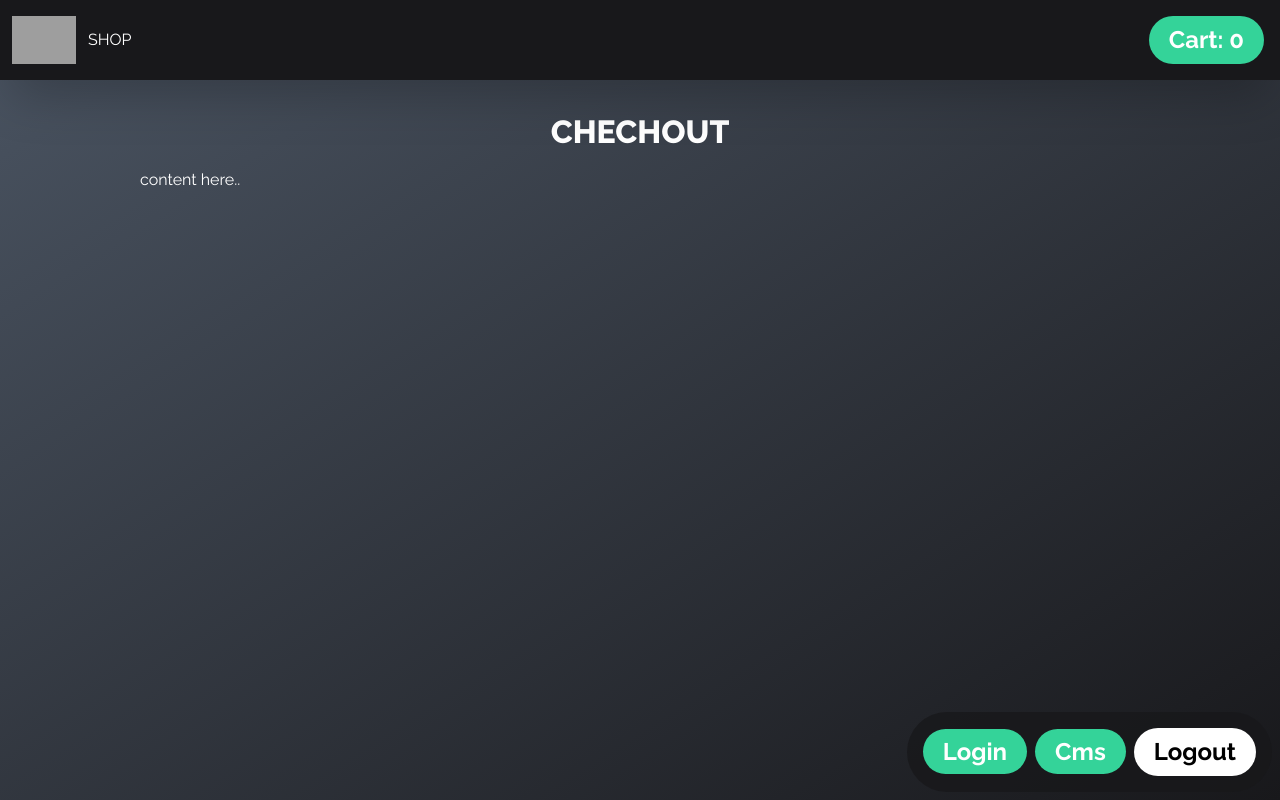
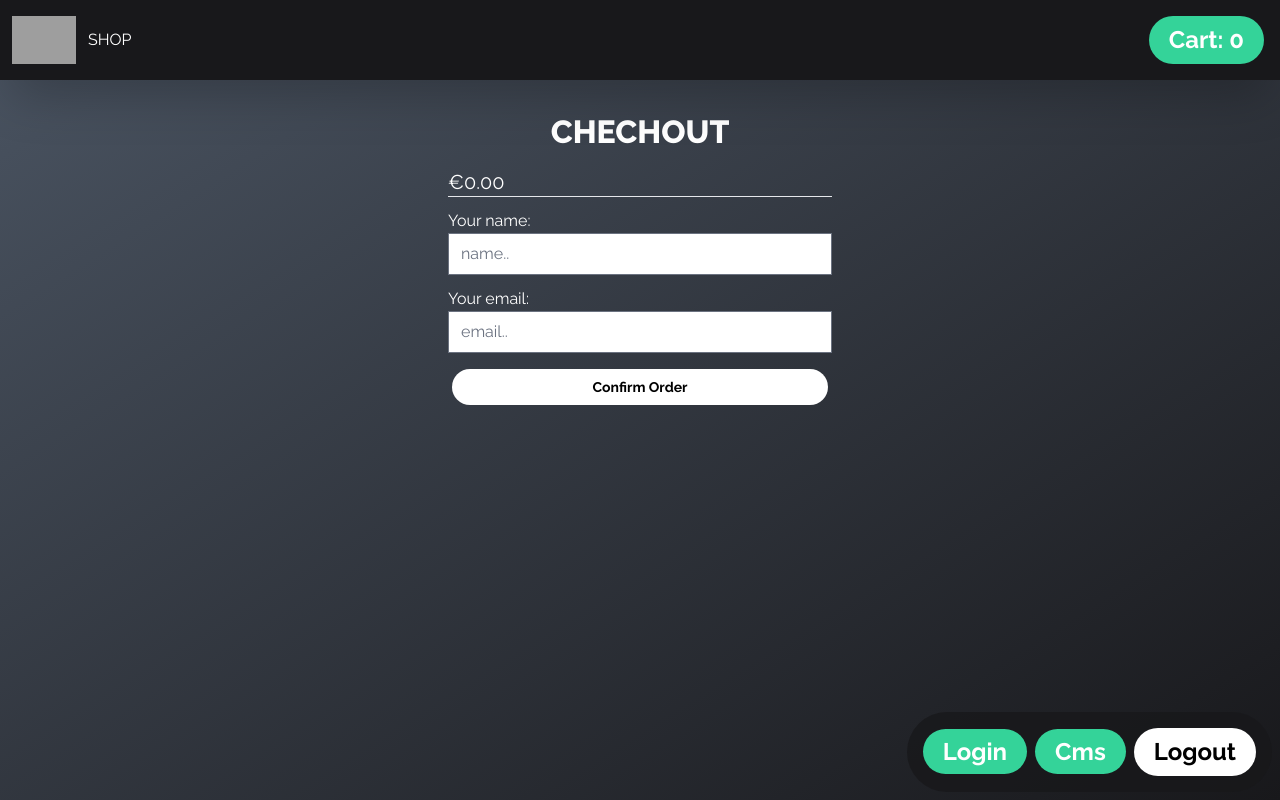
Before and after one commit to marchintosh94/react-my-shop, a React (Vite) app: page /checkout in a window 1280 px wide. Built offline with nearby package versions, Linux system fonts and the light colour scheme; grey boxes are pictures that could not be loaded; what pocketbase would draw is missing.

Commit message:
implemented cart page and init. checkout page. Created cart selectors

```diff
--- a/src/pages/cart/CartPage.tsx
+++ b/src/pages/cart/CartPage.tsx
@@ -1,8 +1,52 @@
+import { selectCartIsEmpty, selectCartList, selectCartTotalCost, useCart } from "@/services/cart"
+import { NavLink } from "react-router-dom";
+
 export const CartPage = () => {
+  const cartItems = useCart(selectCartList)
+  const cartTotalPrice = useCart(selectCartTotalCost)
+  const isEmpty = useCart(selectCartIsEmpty)
+  const {increaseQty, decreaseQty} = useCart(state => state);
   return (
     <div>
       <h1 className="title">CART</h1>
-      content here..
+      <ul>
+        {
+          cartItems.map(p =>  (
+            <li
+              key={p.product.id}
+              className="flex flex-col sm:flex-row justify-between items-center gap-3  border-b border-blue-400 py-3"
+            >
+              <div className="flex items-center gap-3">
+                <img src={p.product.tmb} alt={p.product.name} className="w-24 rounded-xl"/>
+                <div className="font-bold">{p.product.name}</div>
+              </div>
+
+              <div className="flex flex-col sm:flex-row gap-4 items-center">
+                <div className="flex items-center gap-3">
+                  <button className="btn primary" onClick={() => decreaseQty(p.product.id)}>-</button>
+                  <div>qty: {p.qty}</div>
+                  <button className="btn primary" onClick={() => increaseQty(p.product.id)}>+</button>
+                </div>
+
+                <div className="w-16 text-center">
+                  € {p.product.cost * p.qty}
+                </div>
+              </div>
+            </li>
+          ))
+        }
+      </ul>
+
+      <div className="text-4xl text-right">
+        Total: € {cartTotalPrice}
+      </div>
+
+      {
+        !isEmpty &&
+          <div className="flex justify-center">
+            <NavLink to="/checkout" className="btn primary lg">Confirm order</NavLink>
+          </div>
+      }
     </div>
   )
 }
--- a/src/pages/checkout/CheckoutPage.tsx
+++ b/src/pages/checkout/CheckoutPage.tsx
@@ -1,8 +1,36 @@
+import { selectCartTotalCost, useCart } from "@/services/cart"
+import { ChangeEvent, useState } from "react"
+
 export const CheckoutPage = () => {
+  const totalCartCost = useCart(selectCartTotalCost)
+  const [user, setUser] = useState({name: '', email:''})
+
+  const changeHandler = (ev: ChangeEvent<HTMLInputElement>) => {
+    const name = ev.currentTarget.name
+    const value = ev.currentTarget.value
+    setUser(state => ({...state, [name]: value}))
+  }
+
   return (
-    <div>
+    <div className="max-w-sm mx-auto">
       <h1 className="title">CHECHOUT</h1>
-      content here..
+      <section className="text-xl border-b my-3">
+        €{totalCartCost.toFixed(2)}
+      </section>
+      <form className="flex flex-col gap-3">
+        <div className="flex flex-col">
+          <label htmlFor="name">Your name:</label>
+          <input placeholder="name.." type="text" name="name" onChange={changeHandler} value={user.name}/>
+        </div>
+        <div className="flex flex-col">
+          <label htmlFor="email">Your email:</label>
+          <input type="email" placeholder="email.." name="email" onChange={changeHandler} value={user.email}/>
+        </div>
+
+        <button className="btn primary">
+          Confirm Order
+        </button>
+      </form>
     </div>
   )
 }
--- /dev/null
+++ b/src/services/cart/cart.selectors.ts
@@ -0,0 +1,6 @@
+import { CartState } from "./useCart";
+
+export const selectCartList = (state: CartState) => state.list
+export const selectCartIsEmpty = (state: CartState) => state.list.length === 0
+export const selectCartTotalCost = (state: CartState) => state.list.reduce((accumulator, current) => accumulator + (current.qty * current.product.cost), 0)
+export const selectCartTotalItems = (state: CartState) => state.list.reduce((accumulator, current) => accumulator + current.qty, 0)
--- a/src/services/cart/index.ts
+++ b/src/services/cart/index.ts
@@ -1,2 +1,8 @@
 export { useCartPanel } from './useCartPanel'
 export { useCart } from './useCart'
+export {
+  selectCartIsEmpty,
+  selectCartList,
+  selectCartTotalCost,
+  selectCartTotalItems
+} from './cart.selectors'
--- a/src/shared/components/core/CartPanel.tsx
+++ b/src/shared/components/core/CartPanel.tsx
@@ -1,10 +1,11 @@
-import { useCart, useCartPanel } from "@/services/cart";
+import { selectCartList, selectCartTotalCost, useCart, useCartPanel } from "@/services/cart";
 import { useNavigate } from "react-router-dom";
 
 export const CartPanel = () => {
   const navigate = useNavigate()
   const closeCartPanel = useCartPanel(state => state.closeOverlay)
-  const cartItems = useCart(state => state.list)
+  const cartItems = useCart(selectCartList)
+  const totalCartItems = useCart(selectCartTotalCost)
   const goToCart = (): void => {
     closeCartPanel()
     navigate('cart')
@@ -26,7 +27,7 @@ export const CartPanel = () => {
         }
       </ul>
 
-      <div className="flex justify-end text-xl font-bold">Total €{cartItems.reduce((accumulator, current) => accumulator + (current.qty * current.product.cost), 0).toFixed(2)}</div>
+      <div className="flex justify-end text-xl font-bold">Total €{totalCartItems.toFixed(2)}</div>
       <div className="flex justify-center">
         <button className="btn primary" onClick={goToCart}>
           Go to Cart
--- a/src/shared/components/core/NavBar.tsx
+++ b/src/shared/components/core/NavBar.tsx
@@ -2,12 +2,12 @@ import { NavLink } from "react-router-dom"
 import laptop from "../../../assets/laptop.png"
 import { isActive } from "../../../utility/router.utility"
 import { CartPanel } from "@/shared"
-import { useCart, useCartPanel } from "@/services/cart"
+import { selectCartTotalItems, useCart, useCartPanel } from "@/services/cart"
 
 export const NavBar = () => {
   const isCartPanelOpen = useCartPanel(state => state.open)
   const toggleCartPanel = useCartPanel(state => state.toggle)
-  const cartItemCount = useCart(state => state.list.length)
+  const cartItemCount = useCart(selectCartTotalItems)
 
   return (
     <div className="fixed top-0 left-0 right-0 shadow-2xl z-10">
```
Also changed, not shown: src/services/cart/useCart.ts (line endings or trailing spaces), 1 other file (tests, documents, lock files or other folders).
